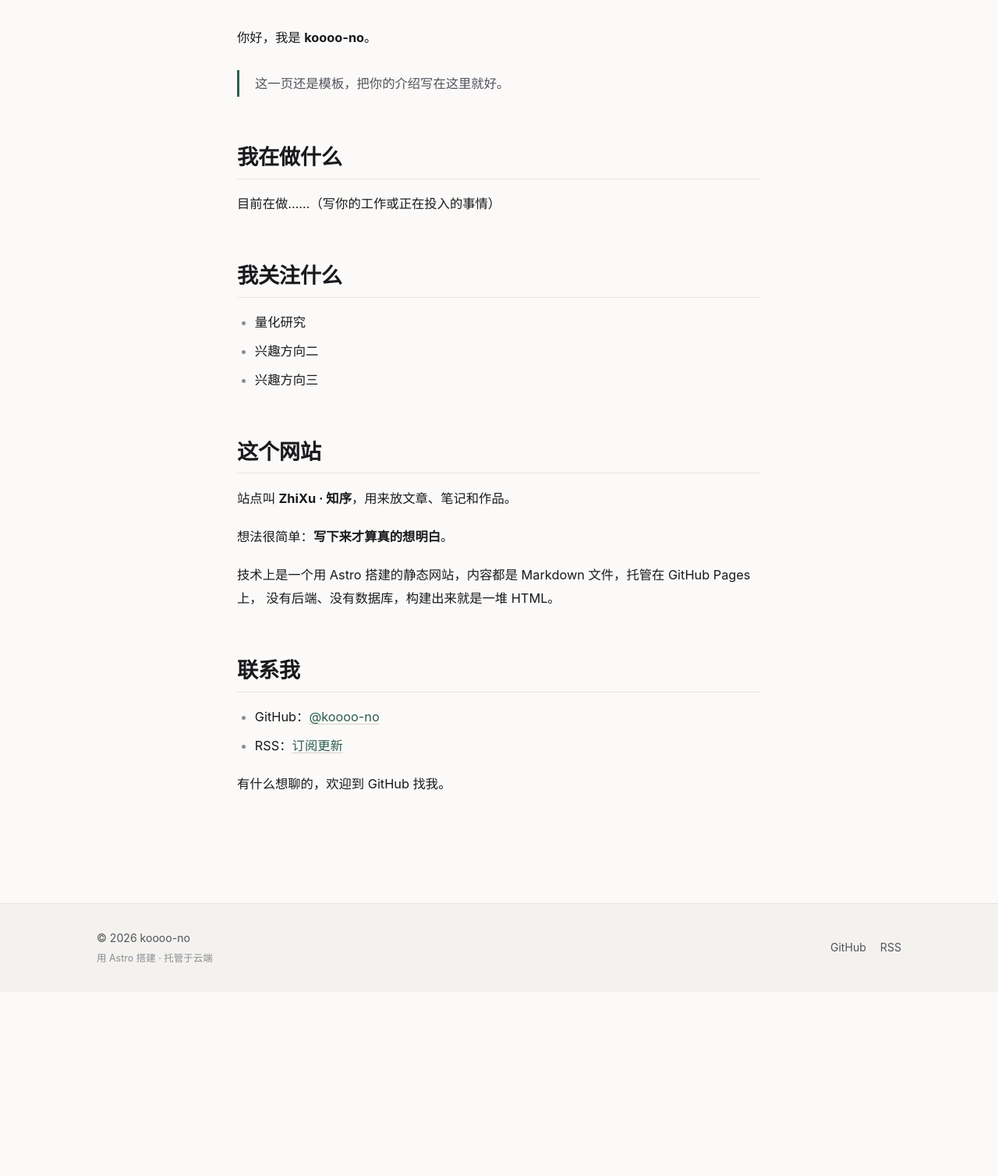
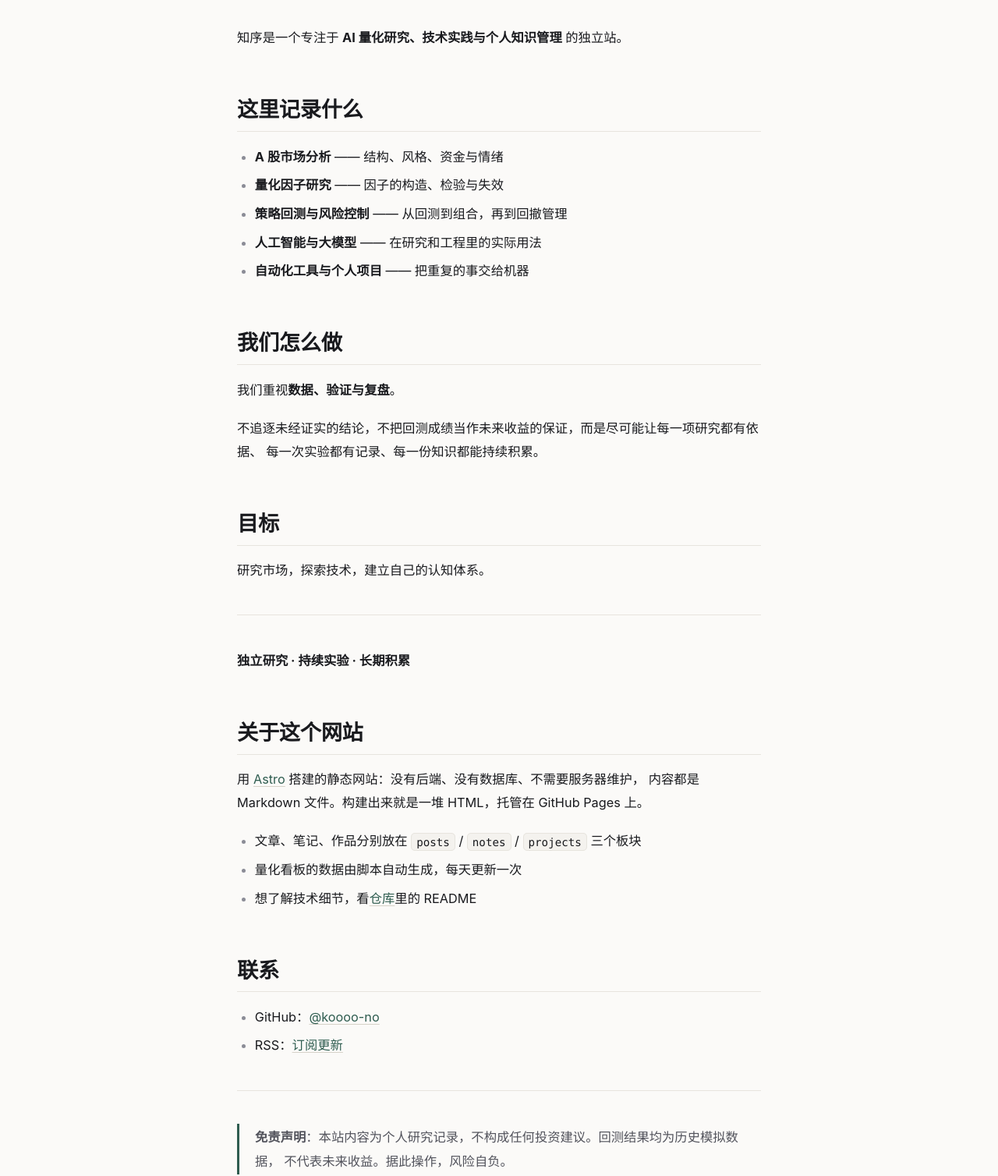
Before and after one commit to koooo-no/my-blog, an Astro site: page /about in a window 1280 px wide. Shown: the part 242-1750 px from the top of the page at 78% size. Before the commit the page ends 1514 px from the top, so only its background shows below. Built offline with nearby package versions, Linux system fonts and the light colour scheme; Astro itself is replaced by a stand-in of ours.

Commit message:
补全站点文案：标语、简介、关于页
- consts.ts 拆出 tagline / intro / motto 三个字段，
  原来所有地方都挤在 description 里
- 首页大标题改为标语「以数据求真，以系统致知。」
- 关于页写入完整介绍：记录什么、怎么做、目标
- 分享图工具支持读取标语并自动折行
- 页脚改为站名 + 技术说明（避免和首页顶部标语重复）

```diff
--- a/src/components/Footer.astro
+++ b/src/components/Footer.astro
@@ -9,8 +9,8 @@ const range = SITE.since === year ? `${year}` : `${SITE.since}–${year}`;
 <footer class="site-footer">
   <div class="container footer-inner">
     <div class="footer-left">
-      <p class="copyright">© {range} {SITE.author}</p>
-      <p class="built">用 Astro 搭建 · 托管于云端</p>
+      <p class="copyright">© {range} {SITE.title}</p>
+      <p class="built">用 Astro 搭建 · 托管于 GitHub Pages</p>
     </div>
 
     <nav class="socials" aria-label="联系方式">
--- a/src/consts.ts
+++ b/src/consts.ts
@@ -3,14 +3,31 @@
 // ============================================================
 
 export const SITE = {
-  /** 网站标题，显示在浏览器标签和页面顶部 */
-  title: 'ZhiXu · 知序',
-  /** 一句话简介，用于首页和搜索引擎 */
-  description: '记录思考、积累知识、展示作品。',
+  /** 网站标题，显示在浏览器标签和页头 */
+  title: '知序 ZhiXu',
+
+  /** 一句话标语，显示在首页大标题 */
+  tagline: '以数据求真，以系统致知。',
+
+  /** 站点介绍，显示在首页副标题 */
+  intro: '知序是一个专注于 AI 量化研究、技术实践与个人知识管理的独立站。',
+
+  /**
+   * 给搜索引擎和分享卡片看的简介。
+   * 比 tagline 长一些，因为搜索结果里显示的字数更多效果好。
+   */
+  description:
+    '知序是一个专注于 AI 量化研究、技术实践与个人知识管理的独立站。以数据求真，以系统致知。',
+
+  /** 三个关键词，显示在首页顶部小字 */
+  motto: '独立研究 · 持续实验 · 长期积累',
+
   /** 你的名字 / 昵称，显示在页脚版权处 */
   author: 'koooo-no',
+
   /** 页脚版权显示的年份起算 */
   since: 2026,
+
   /** 语言，中文用 zh-CN */
   lang: 'zh-CN',
 };
--- a/src/content/pages/about.md
+++ b/src/content/pages/about.md
@@ -1,35 +1,49 @@
 ---
-title: 关于我
-description: 简单介绍一下自己。
+title: 关于知序
+description: 知序是一个专注于 AI 量化研究、技术实践与个人知识管理的独立站。
 updatedDate: 2026-10-14
 ---
 
-你好，我是 **koooo-no**。
+知序是一个专注于 **AI 量化研究、技术实践与个人知识管理** 的独立站。
 
-> 这一页还是模板，把你的介绍写在这里就好。
+## 这里记录什么
 
-## 我在做什么
+- **A 股市场分析** —— 结构、风格、资金与情绪
+- **量化因子研究** —— 因子的构造、检验与失效
+- **策略回测与风险控制** —— 从回测到组合，再到回撤管理
+- **人工智能与大模型** —— 在研究和工程里的实际用法
+- **自动化工具与个人项目** —— 把重复的事交给机器
 
-目前在做……（写你的工作或正在投入的事情）
+## 我们怎么做
 
-## 我关注什么
+我们重视**数据、验证与复盘**。
 
-- 量化研究
-- 兴趣方向二
-- 兴趣方向三
+不追逐未经证实的结论，不把回测成绩当作未来收益的保证，而是尽可能让每一项研究都有依据、
+每一次实验都有记录、每一份知识都能持续积累。
 
-## 这个网站
+## 目标
 
-站点叫 **ZhiXu · 知序**，用来放文章、笔记和作品。
+研究市场，探索技术，建立自己的认知体系。
 
-想法很简单：**写下来才算真的想明白**。
+---
 
-技术上是一个用 Astro 搭建的静态网站，内容都是 Markdown 文件，托管在 GitHub Pages 上，
-没有后端、没有数据库，构建出来就是一堆 HTML。
+**独立研究 · 持续实验 · 长期积累**
 
-## 联系我
+## 关于这个网站
+
+用 [Astro](https://astro.build) 搭建的静态网站：没有后端、没有数据库、不需要服务器维护，
+内容都是 Markdown 文件。构建出来就是一堆 HTML，托管在 GitHub Pages 上。
+
+- 文章、笔记、作品分别放在 `posts` / `notes` / `projects` 三个板块
+- 量化看板的数据由脚本自动生成，每天更新一次
+- 想了解技术细节，看[仓库](https://github.com/koooo-no/my-blog)里的 README
+
+## 联系
 
 - GitHub：[@koooo-no](https://github.com/koooo-no)
 - RSS：[订阅更新](/rss.xml)
 
-有什么想聊的，欢迎到 GitHub 找我。
+---
+
+> **免责声明**：本站内容为个人研究记录，不构成任何投资建议。回测结果均为历史模拟数据，
+> 不代表未来收益。据此操作，风险自负。
--- a/src/layouts/BaseLayout.astro
+++ b/src/layouts/BaseLayout.astro
@@ -25,7 +25,8 @@ const {
   noindex = false,
 } = Astro.props;
 
-const pageTitle = title ? `${title} · ${SITE.title}` : `${SITE.title} · ${SITE.description}`;
+// 默认标题用标语而不是 description —— description 较长，适合放进 meta，不适合当标题
+const pageTitle = title ? `${title} · ${SITE.title}` : `${SITE.title} · ${SITE.tagline}`;
 const site = Astro.site ?? new URL('https://example.com');
 
 // 无论 Astro.url.pathname 是否已带 base 前缀，这里都能得到正确的绝对地址
```
Also changed, not shown: src/pages/index.astro (+5 -6 lines), public/og-default.png, 1 other file.
